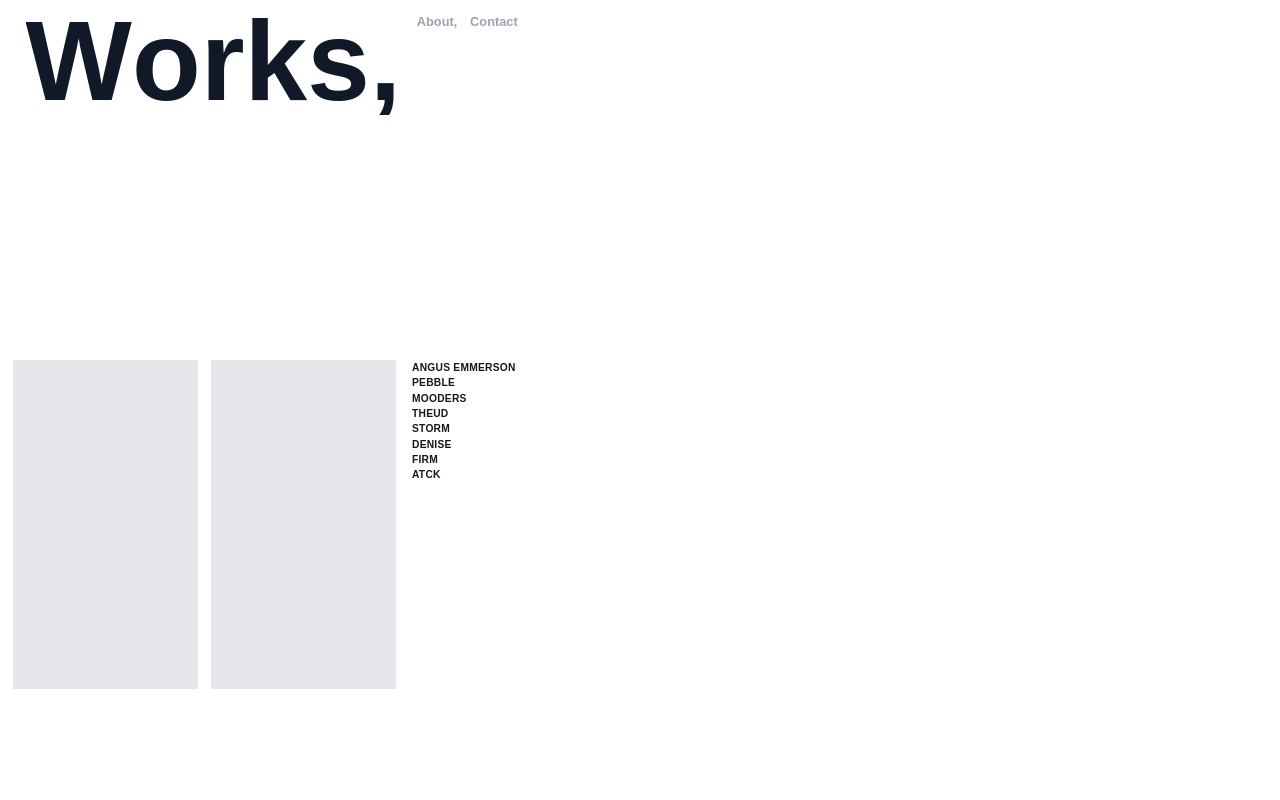
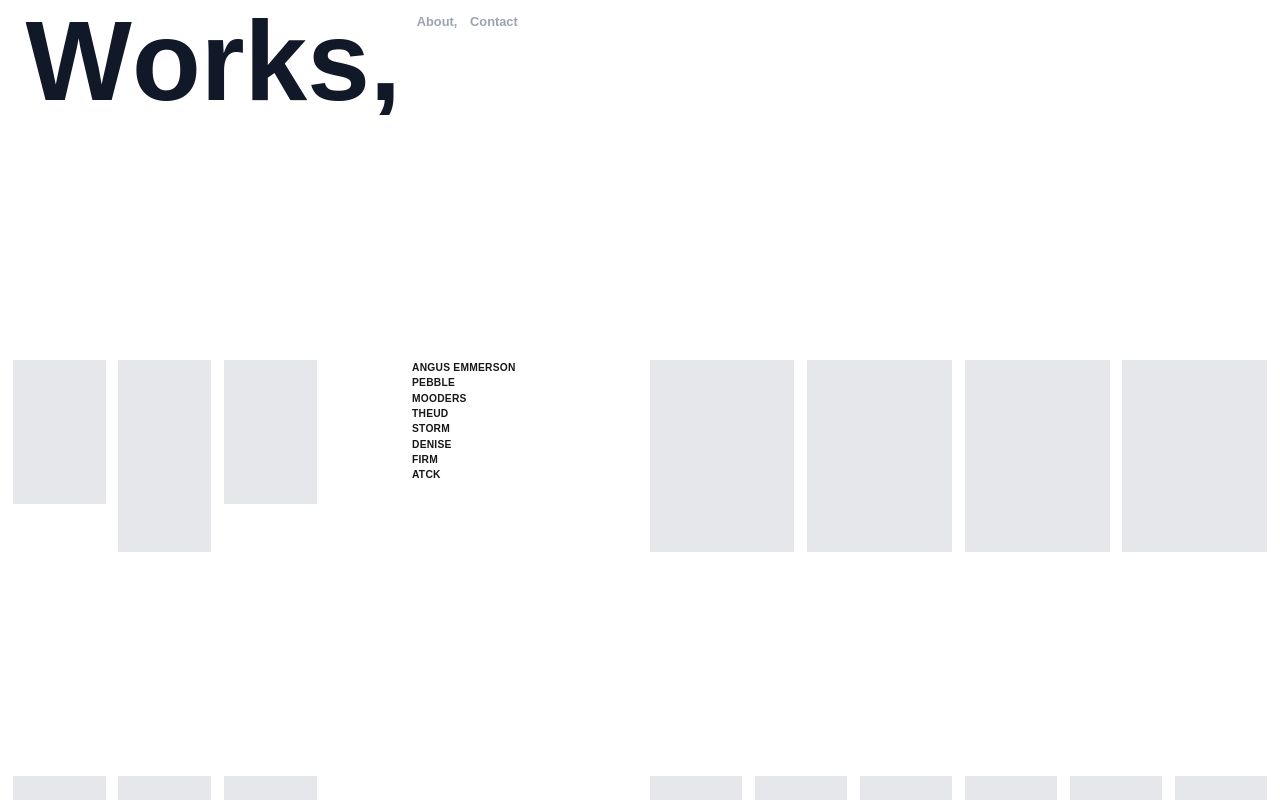
Before and after one commit to Davwed0/portfolio-recreation, a React (Vite) app: page / in a window 1280 px wide. Built offline with nearby package versions, Linux system fonts and the light colour scheme.

Commit message:
transition to about page

```diff
--- a/src/App.tsx
+++ b/src/App.tsx
@@ -4,6 +4,7 @@ import { useEffect } from "react";
 import useWindowSize from "./hooks/useWindowSize";
 import Menu from "./components/menu";
 
+import About from "./pages/about";
 import Works from "./pages/works";
 
 function App() {
@@ -22,7 +23,7 @@ function App() {
 				<Menu />
 				<Routes location={location} key={location.pathname}>
 					<Route index element={<Works />} />
-					<Route path="/about" element={<div />} />
+					<Route path="/about" element={<About />} />
 					<Route path="/contacts" element={<div />} />
 				</Routes>
 			</AnimatePresence>
--- a/src/components/TitleText.tsx
+++ b/src/components/TitleText.tsx
@@ -1,4 +1,5 @@
 import { motion } from "framer-motion";
+import * as animations from "./animations";
 
 export function TitleText({
 	text,
@@ -9,39 +10,14 @@ export function TitleText({
 	word?: boolean;
 	index: number;
 }) {
-	const animation = {
-		word: {
-			start: { translateY: "100%" },
-			end: { translateY: "0%" },
-		},
-		character: {
-			start: { translateY: "200%" },
-			end: {
-				translateY: "0%",
-			},
-		},
-	};
-
-	const transition = {
-		word: {
-			ease: [0.76, 0, 0.24, 1],
-			duration: 0.8,
-			staggerChildren: 0.1,
-		},
-		character: {
-			ease: [0.61, 1, 0.88, 1],
-			duration: 0.4,
-		},
-	};
-
 	return (
 		<div className={`${word ? "" : "overflow-hidden"}`}>
 			<motion.div
 				initial="start"
 				animate="end"
-				variants={animation.word}
+				variants={animations.textRevealAnimation.word}
 				transition={{
-					...transition.word,
+					...animations.textRevealTransition.word,
 					delay: index * 0.2,
 				}}
 				className="inline-flex">
@@ -49,9 +25,9 @@ export function TitleText({
 					? text.split("").map((char, charIndex) => (
 							<motion.div
 								key={charIndex}
-								variants={animation.character}
+								variants={animations.textRevealAnimation.character}
 								transition={{
-									...transition.character,
+									...animations.textRevealTransition.character,
 								}}>
 								{char}
 							</motion.div>
--- a/src/components/animations.tsx
+++ b/src/components/animations.tsx
@@ -17,3 +17,87 @@ export const fadeIn = {
 		transition: fadeInTransition,
 	},
 };
+
+export const boxTransition = {
+	ease: [0.76, 0, 0.24, 1],
+	duration: 1.2,
+	staggerChildren: 0.05,
+};
+
+export const boxAnimation = {
+	initial: {
+		opacity: 1,
+		translateY: "200%",
+		transition: boxTransition,
+	},
+	animate: {
+		opacity: 1,
+		translateY: "0%",
+		transition: boxTransition,
+	},
+	exit: {
+		opacity: 0,
+		translateY: "0%",
+		transition: {
+			ease: "linear",
+			duration: 0.3,
+			staggerChildren: 0,
+		},
+	},
+};
+
+export const textRevealTransition = {
+	word: {
+		ease: [0.76, 0, 0.24, 1],
+		duration: 0.8,
+		staggerChildren: 0.1,
+	},
+	character: {
+		ease: [0.61, 1, 0.88, 1],
+		duration: 0.4,
+	},
+	slideIn: {
+		ease: [0.61, 1, 0.88, 1],
+		duration: 0.6,
+	},
+};
+
+export const textRevealAnimation = {
+	word: {
+		start: {
+			translateY: "100%",
+			transition: textRevealTransition.word,
+		},
+		end: {
+			translateY: "0%",
+			transition: textRevealTransition.word,
+		},
+	},
+	character: {
+		start: {
+			translateY: "200%",
+			transition: textRevealTransition.character,
+		},
+		end: {
+			translateY: "0%",
+			transition: textRevealTransition.character,
+		},
+	},
+	slideIn: {
+		initial: {
+			translateY: "200%",
+			opacity: 0,
+			transition: textRevealTransition.slideIn,
+		},
+		animate: {
+			translateY: ["200%", "200%", "0%"],
+			opacity: [0, 0, 1],
+			transition: textRevealTransition.slideIn,
+		},
+		exit: {
+			translateY: "-200%",
+			opacity: 0,
+			transition: textRevealTransition.slideIn,
+		},
+	},
+};
--- a/src/components/menu.tsx
+++ b/src/components/menu.tsx
@@ -8,22 +8,24 @@ import colors from "tailwindcss/colors";
 export default function Menu() {
 	const currentRoute = useCurrentRoute();
 
+	const transition = {
+		duration: 0.6,
+		ease: [0.83, 0, 0.17, 1],
+	};
+
 	const scalingAnimation = {
 		goFat: {
 			fontSize: "8.8rem",
 			lineHeight: "7.6rem",
 			"--color": colors.gray[900],
+			transition: transition,
 		},
 		goSmol: {
 			fontSize: "1rem",
 			lineHeight: "1.4rem",
 			"--color": colors.gray[400],
+			transition: transition,
 		},
-	};
-
-	const transition = {
-		duration: 0.6,
-		ease: [0.83, 0, 0.17, 1],
 	};
 
 	const defaultStyle =
@@ -53,7 +55,6 @@ export default function Menu() {
 				initial={currentRoute == "/" ? "goFat" : "goSmol"}
 				animate={currentRoute == "/" ? "goFat" : "goSmol"}
 				exit={currentRoute == "/" ? "goFat" : "goSmol"}
-				transition={transition}
 				key="/">
 				<a onClick={(e) => handleClick(e, "/")}>
 					<TitleText text="Works," word={currentRoute == "/"} index={0} />
@@ -71,7 +72,6 @@ export default function Menu() {
 					initial={currentRoute == "/about" ? "goFat" : "goSmol"}
 					animate={currentRoute == "/about" ? "goFat" : "goSmol"}
 					exit={currentRoute == "/about" ? "goFat" : "goSmol"}
-					transition={transition}
 					key="/about">
 					<a onClick={(e) => handleClick(e, "/about")}>
 						<TitleText
@@ -91,7 +91,6 @@ export default function Menu() {
 					initial={currentRoute == "/contact" ? "goFat" : "goSmol"}
 					animate={currentRoute == "/contact" ? "goFat" : "goSmol"}
 					exit={currentRoute == "/contact" ? "goFat" : "goSmol"}
-					transition={transition}
 					key="/contact">
 					<a onClick={(e) => handleClick(e, "/contact")}>
 						<TitleText
--- a/src/pages/about.tsx
+++ b/src/pages/about.tsx
@@ -1,7 +1,75 @@
+import { motion } from "framer-motion";
+import * as animation from "../components/animations";
+
+const clients = {
+	"Angus Emmerson": [
+		"(01) ",
+		" a video editor based in Los Angeles, specialized in immersive",
+	],
+	"Pebble": [
+		"effects and sound design. (02) ",
+		" an all-electric travel trailer that’s bringing an",
+	],
+	"Mooders": [
+		"iPhone-like experience to RVing. (03) ",
+		" a music and sound design agency based",
+	],
+	"Theud": [
+		"in France. (04) ",
+		" a creative director mainly working in the music industry with",
+	],
+	"Storm": [
+		"various rappers and artists. (05) ",
+		" a production company specialized in",
+	],
+	"Denise": [
+		"commercials, music videos, and brand content. (06) ",
+		" an efficient multifaceted",
+	],
+	"Firm": [
+		"company supporting brands in the production of content. (07) ",
+		" a visual studio",
+	],
+	"ATCK": [
+		"dedicated to film post-production based in Paris. (08) ",
+		" a creative production house based in Paris.",
+	],
+};
+
 export default function AboutPage() {
 	return (
-		<div className="flex flex-col items-center justify-center h-screen">
-			<h1 className="text-4xl font-bold">About Page</h1>
-		</div>
+		<>
+			<div className="absolute top-0 left-0 pt-[45vh] p-4 grid grid-cols-[repeat(16,minmax(0,1fr))] grid-rows-8 gap-y-[20vh] gap-x-4 w-full space-x-1 overflow-hidden h-full">
+				<motion.div className="col-start-1 col-span-4"></motion.div>
+				<motion.div className="sticky col-start-6 col-span-6">
+					{Object.entries(clients).map(([client, data], index) => (
+						<motion.div className="flex justify-start text-nowrap text-[0.8rem] tracking-wide font-semibold overflow-hidden break-after-auto gap-1">
+							<motion.span
+								initial="initial"
+								animate="animate"
+								exit="exit"
+								variants={animation.textRevealAnimation.slideIn}>
+								{data[0]}
+							</motion.span>
+							<motion.span
+								layout="position"
+								layoutId={`client_name_${client.replace(" ", "_")}`}
+								key={`client_name_${client.replace(" ", "_")}`}
+								className="text-[0.8rem] tracking-wide uppercase font-semibold">
+								{client}
+							</motion.span>
+							<motion.span
+								initial="initial"
+								animate="animate"
+								exit="exit"
+								variants={animation.textRevealAnimation.slideIn}>
+								{data[1]}
+							</motion.span>
+						</motion.div>
+					))}
+				</motion.div>
+				<motion.div className="col-start-13"></motion.div>
+			</div>
+		</>
 	);
 }
--- a/src/pages/works.tsx
+++ b/src/pages/works.tsx
@@ -1,4 +1,4 @@
-import { motion, useScroll, useTransform } from "framer-motion";
+import { motion } from "framer-motion";
 import * as animation from "../components/animations";
 
 const clients = [
@@ -12,53 +12,83 @@ const clients = [
 	"ATCK",
 ];
 
-// Array of possible aspect ratios
-const aspectRatios = ["16/9", "9/16", "4/3", "3/4"];
+const aspectRatios = [9 / 16, 3 / 4];
 
 export default function Works() {
 	return (
 		<>
 			<div className="absolute top-0 left-0 pt-[45vh] p-4 grid grid-cols-[repeat(16,minmax(0,1fr))] grid-rows-8 gap-y-[20vh] gap-x-4 w-full space-x-1 overflow-hidden h-full">
-				{/* Left side boxes */}
-				<motion.div className="sticky col-start-1 col-span-5 flex flex-col gap-[20vh]">
+				<motion.div className="sticky col-start-1 col-span-4 flex flex-col gap-[20vh]">
 					{clients.map((client, index) => (
 						<motion.div
 							className="w-full flex flex-row gap-4"
-							key={`client_${index}`}>
+							key={`client_${index}`}
+							variants={animation.boxAnimation}
+							initial="initial"
+							animate="animate"
+							exit="exit">
 							{[...Array(Math.floor(Math.random() * 2) + 2).keys()].map((i) => (
 								<motion.div
 									key={`${client}_${i}_showcase`}
-									variants={animation.fadeIn}
-									initial="initial"
-									animate="animate"
-									exit="exit"
-									className={`bg-gray-200 w-full`}
-									style={{
-										aspectRatio: aspectRatios[Math.floor(Math.random() * 4)],
-									}}
-								/>
+									variants={animation.boxAnimation}
+									className={`w-full h-[20rem]`}>
+									<div
+										className="w-full bg-gray-200"
+										style={{
+											height: `${
+												100 * aspectRatios[Math.floor(Math.random() * 2)]
+											}%`,
+										}}
+									/>
+								</motion.div>
 							))}
 						</motion.div>
 					))}
 				</motion.div>
 
-				{/* Center client names */}
 				<motion.div className="sticky col-start-6 col-span-3">
 					{clients.map((client, index) => (
 						<motion.div
-							variants={animation.fadeIn}
+							layout="position"
+							variants={animation.textRevealAnimation.word}
 							initial="initial"
 							animate="animate"
 							exit="exit"
-							key={`client_name_${index}`}
+							layoutId={`client_name_${client.replace(" ", "_")}`}
+							key={`client_name_${client.replace(" ", "_")}`}
 							className="text-[0.8rem] tracking-wide uppercase font-semibold">
 							{client}
 						</motion.div>
 					))}
 				</motion.div>
 
-				{/* Right side boxes */}
-				<motion.div className="sticky col-start-9 col-span-7"></motion.div>
+				<motion.div className="sticky col-start-9 col-span-8 flex flex-col gap-[20vh]">
+					{clients.map((client, index) => (
+						<motion.div
+							className="w-full flex flex-row gap-4"
+							key={`client_${index}`}
+							variants={animation.boxAnimation}
+							initial="initial"
+							animate="animate"
+							exit="exit">
+							{[...Array(Math.floor(Math.random() * 4) + 3).keys()].map((i) => (
+								<motion.div
+									key={`${client}_${i}_showcase`}
+									variants={animation.boxAnimation}
+									className={`w-full h-[20rem]`}>
+									<div
+										className="w-full bg-gray-200"
+										style={{
+											height: `${
+												100 * aspectRatios[Math.floor(Math.random() * 2)]
+											}%`,
+										}}
+									/>
+								</motion.div>
+							))}
+						</motion.div>
+					))}
+				</motion.div>
 			</div>
 		</>
 	);
```
